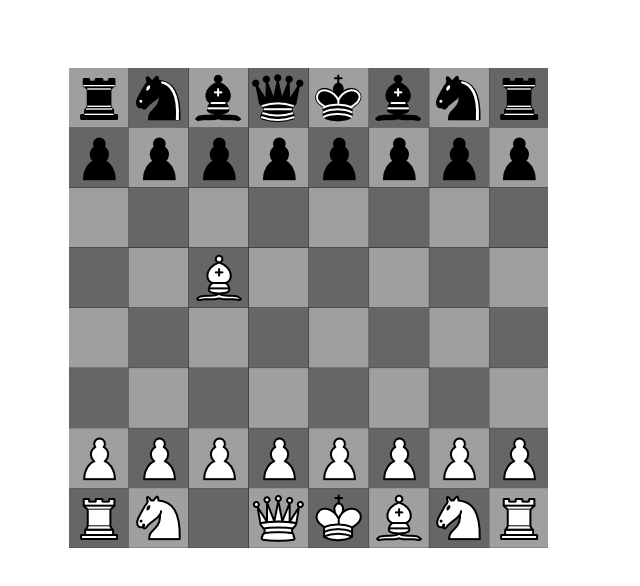
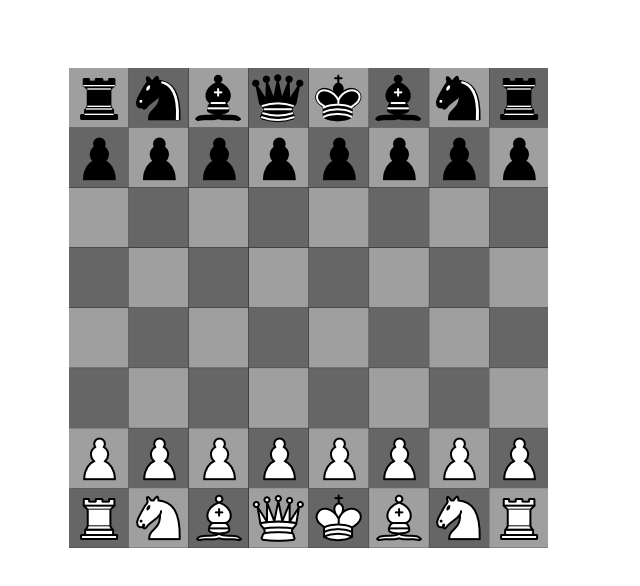
Before and after one commit to mohanbhimaneni/chess, a plain HTML site: page game/index.html in a window 1280 px wide. Shown: the whole page, without its empty margins (0-640 px from the left). Drawn offline with Linux system fonts and the light colour scheme.

Commit message:
Update index.html

```diff
--- a/game/index.html
+++ b/game/index.html
@@ -34,7 +34,7 @@
         <div class="piece wh p h2" onclick="move(this)"></div>
         <div class="piece wh r a1" onclick="move(this)"></div>
         <div class="piece wh n b1" onclick="move(this)"></div>
-        <div class="piece wh b c5" onclick="move(this)"></div>
+        <div class="piece wh b c1" onclick="move(this)"></div>
         <div class="piece wh q d1" onclick="move(this)"></div>
         <div class="piece wh k e1" onclick="move(this)"></div>
         <div class="piece wh b f1" onclick="move(this)"></div>
```
